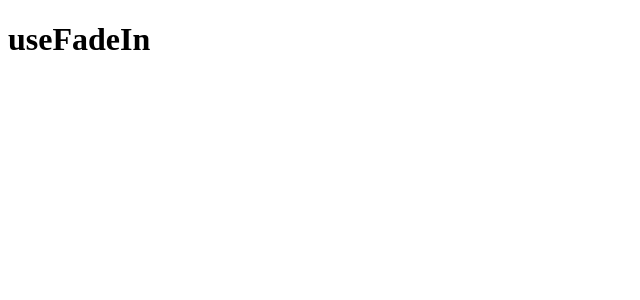
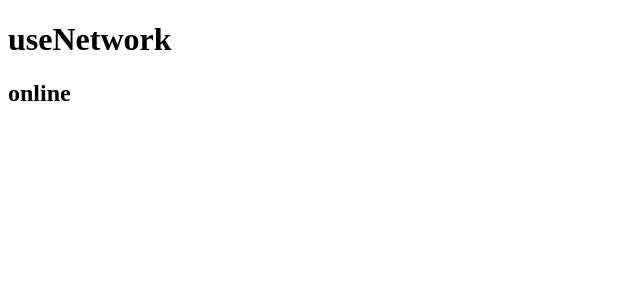
Before and after one commit to H-server/hooks-practice, a React (Create React App) app: page / in a window 1280 px wide. Shown: the top 300 px of the page, without its empty margins (0-640 px from the left). Built offline with nearby package versions, Linux system fonts and the light colour scheme.

Commit message:
useNetwork

```diff
--- a/src/App.js
+++ b/src/App.js
@@ -1,26 +1,29 @@
 import { useState, useEffect, useRef } from "react";
 
-const useFadeIn = (duration = 1, delay = 0) => {
-  const [opacity, setOpacity] = useState(0);
+const useNetwork = (onChange) => {
+  const [status, setStatus] = useState(navigator.onLine);
+
+  const handleStatusChange = () => {
+    setStatus(navigator.onLine);
+  }
 
   useEffect(() => {
-    const fadeInTimer = setTimeout(() => {
-      setOpacity(1);
-    }, delay * 1000);
-    return () => clearTimeout(fadeInTimer);
-  }, [delay]);
-
-  return {
-    opacity,
-    transition: `opacity ${duration}s ease-in-out`
-  };
-};
+    window.addEventListener('online', handleStatusChange);
+    window.addEventListener('offline', handleStatusChange);
+    return () => {
+      window.removeEventListener('online', handleStatusChange);
+      window.removeEventListener('offline', handleStatusChange);
+    }
+  });
+  return status;
+}
 
 function App() {
-  const { opacity, transition } = useFadeIn(3, 1);
+  const onLine = useNetwork();
   return (
-    <div style={{ opacity, transition }}>
-      <h1>useFadeIn</h1>
+    <div>
+      <h1>useNetwork</h1>
+      <h2>{onLine ? "online" : "offline"}</h2>
     </div>
   );
 }
```
Also changed, not shown: src/useNetwork.js (added, +19 -0 lines).
